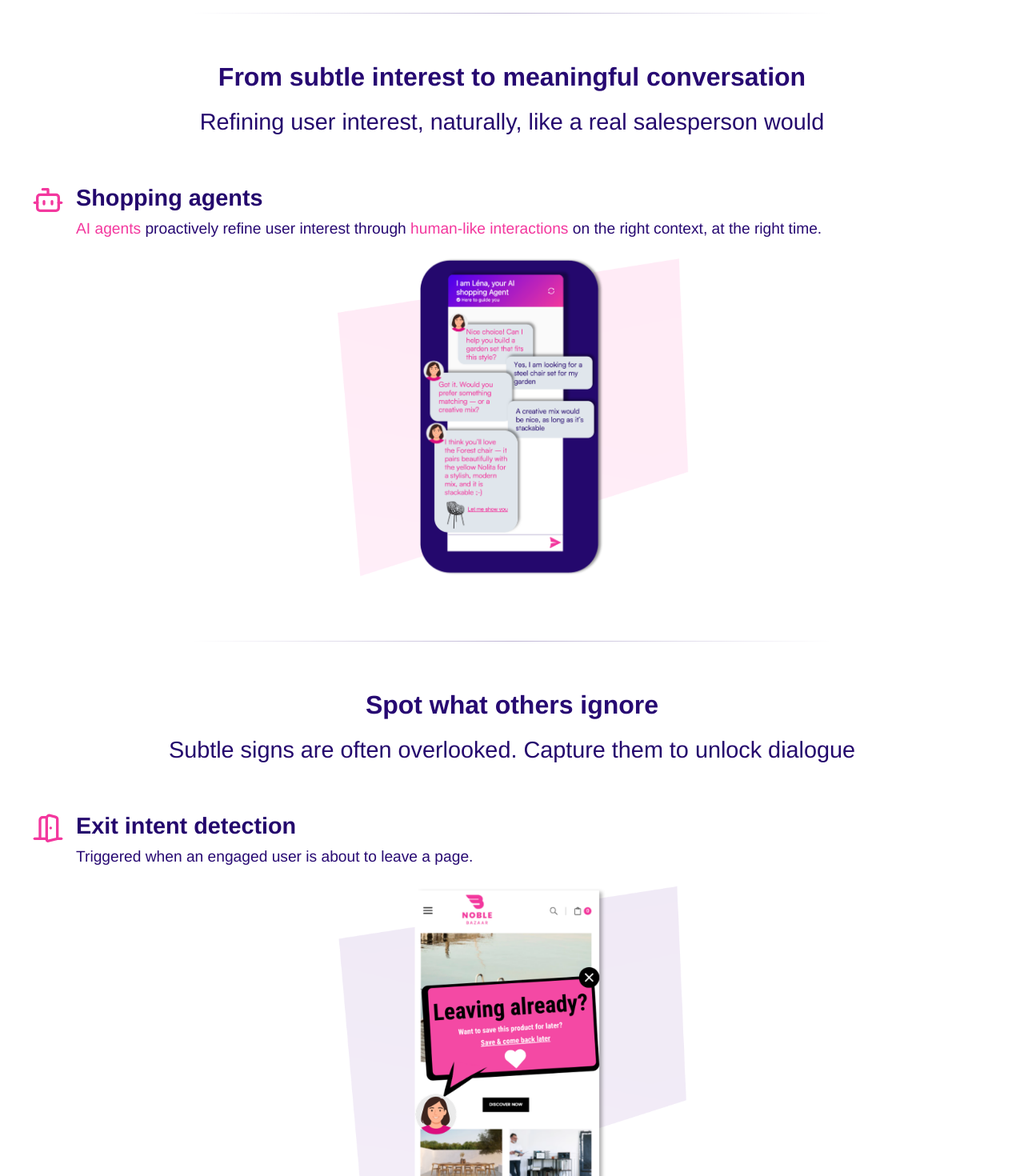
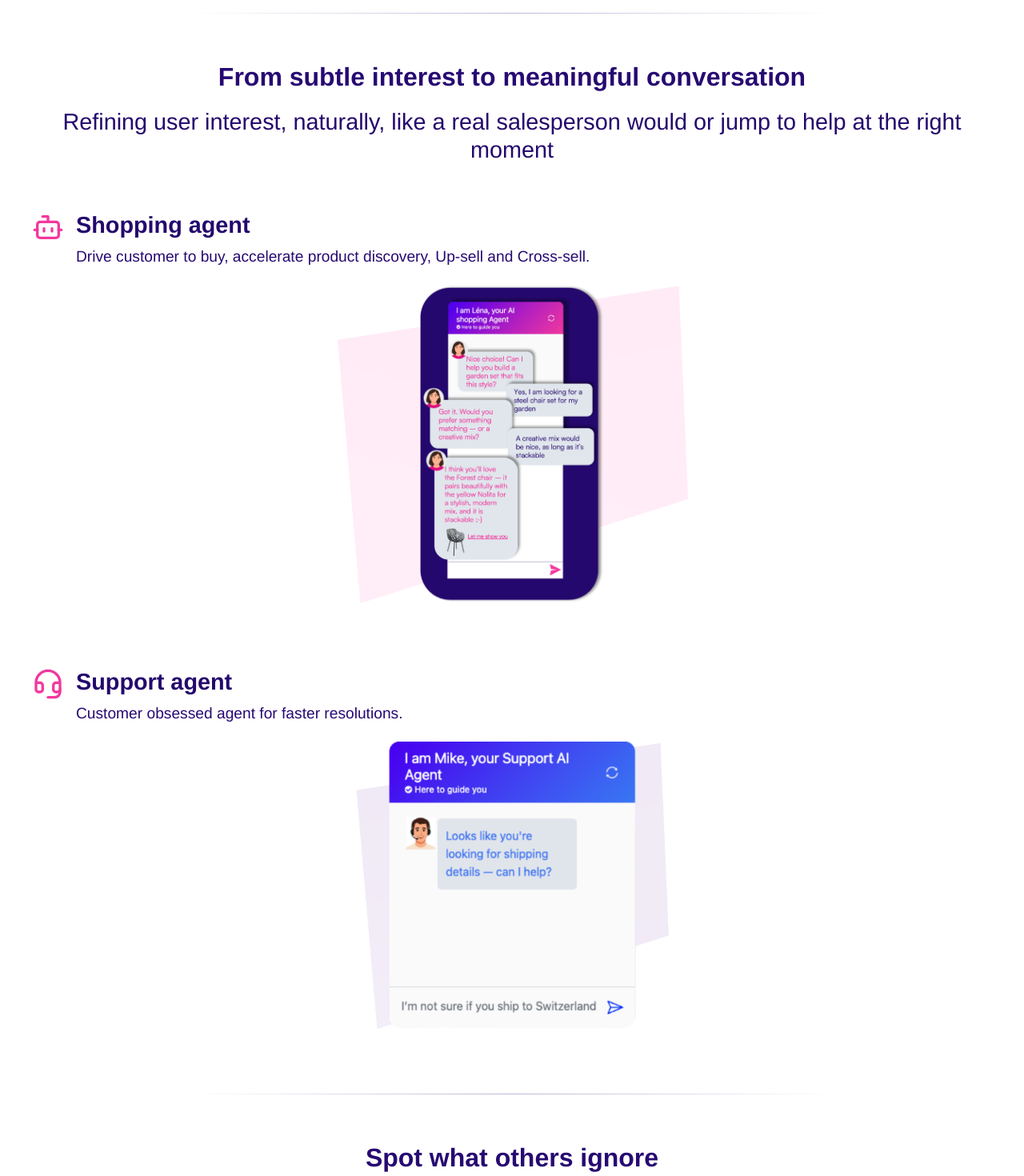
Before and after one commit to dani-beltran/lz-web, a Vue app: page / in a window 1280 px wide. Shown: the part 2120-3590 px from the top of the page at 80% size. Built offline with nearby package versions, Linux system fonts and the light colour scheme.

Commit message:
feat: enhance SectionTwo component with new support agent section and updated content for improved clarity and engagement

```diff
--- a/src/components/SectionTwo.vue
+++ b/src/components/SectionTwo.vue
@@ -60,7 +60,7 @@
       <div class="subsection-header">
         <h2 class="title">From subtle interest to meaningful conversation</h2>
         <h3 class="subtitle">
-          Refining user interest, naturally, like a real salesperson would
+          Refining user interest, naturally, like a real salesperson would or jump to help at the right moment
         </h3>
       </div>
       <div class="grid-container">
@@ -68,12 +68,9 @@
           <div class="content-header">
             <Bot class="section-icon highlight" />
             <div class="text-container">
-              <h3>Shopping agents</h3>
+              <h3>Shopping agent</h3>
               <p>
-                <span class="highlight">AI agents</span> proactively refine user
-                interest through
-                <span class="highlight">human-like interactions</span> on the
-                right context, at the right time.
+               Drive customer to buy, accelerate product discovery, Up-sell and Cross-sell.
               </p>
             </div>
           </div>
@@ -85,8 +82,26 @@
             />
           </div>
         </div>
+        <div class="grid-item">
+           <div class="content-header">
+            <Headset class="section-icon highlight" />
+            <div class="text-container">
+              <h3>Support agent</h3>
+              <p>
+                Customer obsessed agent for faster resolutions.
+              </p>
+            </div>
+          </div>
+          <div class="image-container purple">
+            <img
+              src="@/assets/imgs/ai-agent-conversion-optimization.png"
+              alt="Modal Review User LayerZ"
+              class="item-image shrink"
+            />
+          </div>
+        </div>
       </div>
-    </div>
+      </div>
 
     <!-- Separator Line -->
     <div class="section-separator"></div>
@@ -259,7 +274,8 @@ import {
   Smile,
   MapPin,
   MessageCircleQuestion,
-  Info
+  Info,
+  Headset,
 } from "lucide-vue-next";
 
 export default {
@@ -273,7 +289,8 @@ export default {
     Smile,
     MapPin,
     MessageCircleQuestion,
-    Info
+    Info,
+    Headset
   },
 };
 </script>
@@ -385,6 +402,10 @@ export default {
   z-index: 1;
 }
 
+.item-image.shrink {
+  max-height: 45vh;
+}
+
 .content-header {
   display: flex;
   align-items: flex-start;
```
Also changed, not shown: src/assets/imgs/ai-agent-conversion-optimization.png (added).
